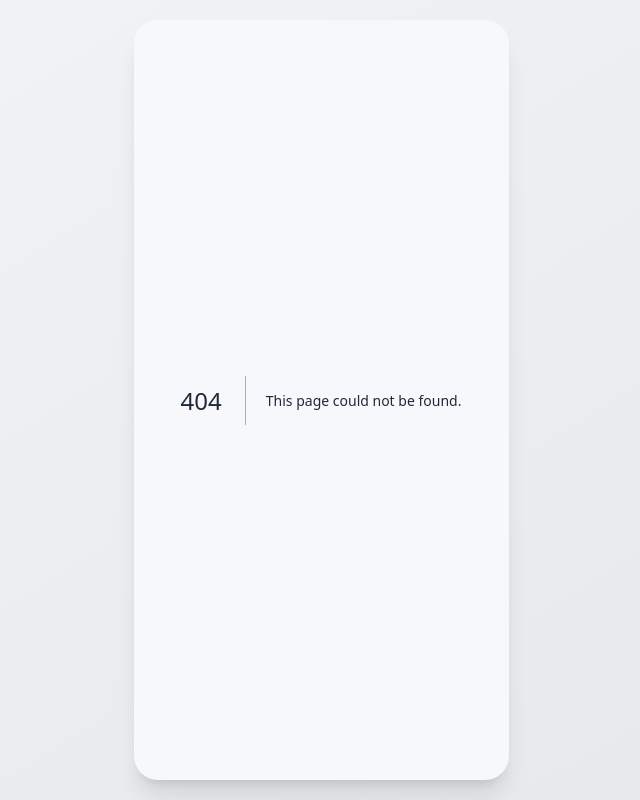
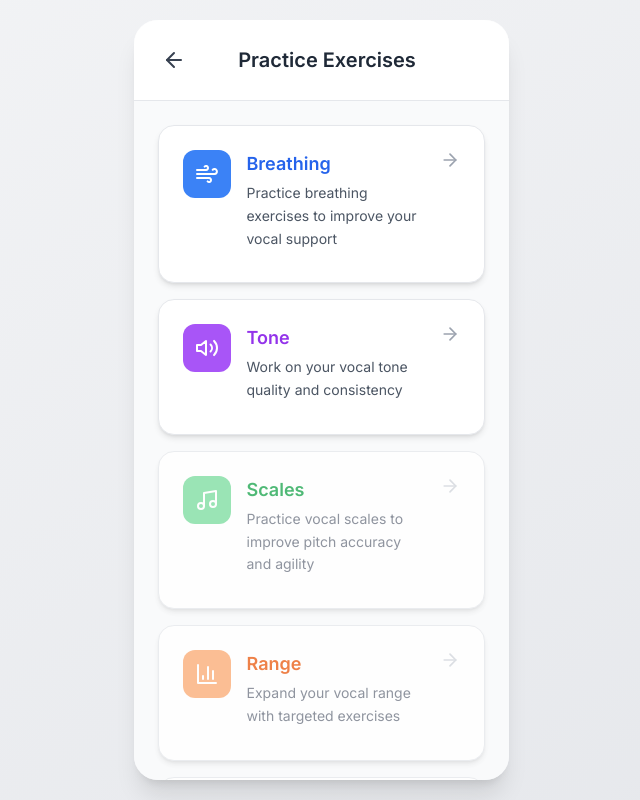
Before and after one commit to Vocal-Coach/frontend, a Next.js app: page /practice in a window 1280 px wide. Before the commit this address had no page. Shown: the whole page, without its empty margins (319-959 px from the left). Built offline with nearby package versions, Linux system fonts and the light colour scheme.

Commit message:
feat: practice Exercises publish

```diff
--- a/src/app/path-selection/page.tsx
+++ b/src/app/path-selection/page.tsx
@@ -22,15 +22,14 @@ export default function PathSelection() {
             />
           </Link>
 
+          <Link href="/practice" className="block">
             <Card
               title="Practice Exercises"
               description="Access targeted exercises to improve your vocal skills."
               icon={<BarChartBig className="text-purple-600" />}
               accentColorClass="text-purple-600"
-            onClick={() =>
-              alert("This feature will be available in a future update.")
-            }
             />
+          </Link>
 
           <Link href="/learn" className="block">
             <Card
--- /dev/null
+++ b/src/app/practice/page.tsx
@@ -0,0 +1,167 @@
+"use client";
+
+import Link from "next/link";
+import {
+  ArrowLeft,
+  Wind,
+  Volume2,
+  Music,
+  BarChart3,
+  MessageSquare,
+} from "lucide-react";
+
+export default function PracticePage() {
+  const practiceTypes = [
+    {
+      id: "breathing",
+      title: "Breathing",
+      description: "Practice breathing exercises to improve your vocal support",
+      icon: Wind,
+      color: "bg-blue-500",
+      accentColor: "text-blue-600",
+      available: true,
+    },
+    {
+      id: "tone",
+      title: "Tone",
+      description: "Work on your vocal tone quality and consistency",
+      icon: Volume2,
+      color: "bg-purple-500",
+      accentColor: "text-purple-600",
+      available: true,
+    },
+    {
+      id: "scales",
+      title: "Scales",
+      description:
+        "Practice vocal scales to improve pitch accuracy and agility",
+      icon: Music,
+      color: "bg-green-500",
+      accentColor: "text-green-600",
+      available: false,
+    },
+    {
+      id: "range",
+      title: "Range",
+      description: "Expand your vocal range with targeted exercises",
+      icon: BarChart3,
+      color: "bg-orange-500",
+      accentColor: "text-orange-600",
+      available: false,
+    },
+    {
+      id: "articulation",
+      title: "Articulation",
+      description: "Improve clarity and precision in your vocal delivery",
+      icon: MessageSquare,
+      color: "bg-pink-500",
+      accentColor: "text-pink-600",
+      available: false,
+    },
+  ];
+
+  const handleUnavailableClick = () => {
+    alert("This feature will be available in a future update.");
+  };
+
+  return (
+    <div className="min-h-screen flex flex-col bg-gray-50">
+      {/* Header */}
+      <div className="flex items-center p-5 bg-white border-b border-gray-200 sticky top-0 z-10">
+        <Link href="/path-selection">
+          <button className="p-2 rounded-full hover:bg-gray-100 mr-3 transition-colors">
+            <ArrowLeft className="text-gray-700 h-6 w-6" />
+          </button>
+        </Link>
+        <h2 className="text-xl font-semibold text-gray-800 flex-grow text-center">
+          Practice Exercises
+        </h2>
+        <div className="w-10"></div>
+      </div>
+
+      {/* Content */}
+      <div className="flex-grow overflow-y-auto px-6 py-6">
+        <div className="max-w-2xl mx-auto space-y-6">
+          {/* Practice Cards */}
+          <div className="space-y-4">
+            {practiceTypes.map((practice) => {
+              const IconComponent = practice.icon;
+
+              if (practice.available) {
+                return (
+                  <Link
+                    href={`/practice/${practice.id}`}
+                    key={practice.id}
+                    className="block"
+                  >
+                    <div className="bg-white p-6 rounded-2xl shadow-md hover:shadow-lg transition-all duration-200 cursor-pointer border border-gray-200">
+                      <div className="flex items-start space-x-4">
+                        {/* Icon */}
+                        <div
+                          className={`${practice.color} p-3 rounded-xl flex-shrink-0`}
+                        >
+                          <IconComponent className="h-6 w-6 text-white" />
+                        </div>
+
+                        {/* Content */}
+                        <div className="flex-grow min-w-0">
+                          <h3
+                            className={`text-lg font-semibold ${practice.accentColor} mb-1`}
+                          >
+                            {practice.title}
+                          </h3>
+                          <p className="text-gray-600 text-sm mb-2 leading-relaxed">
+                            {practice.description}
+                          </p>
+                        </div>
+
+                        {/* Arrow */}
+                        <div className="flex-shrink-0">
+                          <ArrowLeft className="h-5 w-5 text-gray-400 rotate-180" />
+                        </div>
+                      </div>
+                    </div>
+                  </Link>
+                );
+              } else {
+                return (
+                  <div
+                    key={practice.id}
+                    onClick={handleUnavailableClick}
+                    className="bg-white p-6 rounded-2xl shadow-md hover:shadow-lg transition-all duration-200 cursor-pointer border border-gray-200 opacity-75"
+                  >
+                    <div className="flex items-start space-x-4">
+                      {/* Icon */}
+                      <div
+                        className={`${practice.color} p-3 rounded-xl flex-shrink-0 opacity-60`}
+                      >
+                        <IconComponent className="h-6 w-6 text-white" />
+                      </div>
+
+                      {/* Content */}
+                      <div className="flex-grow min-w-0">
+                        <h3
+                          className={`text-lg font-semibold ${practice.accentColor} mb-1`}
+                        >
+                          {practice.title}
+                        </h3>
+                        <p className="text-gray-500 text-sm mb-2 leading-relaxed">
+                          {practice.description}
+                        </p>
+                      </div>
+
+                      {/* Arrow */}
+                      <div className="flex-shrink-0">
+                        <ArrowLeft className="h-5 w-5 text-gray-300 rotate-180" />
+                      </div>
+                    </div>
+                  </div>
+                );
+              }
+            })}
+          </div>
+        </div>
+      </div>
+    </div>
+  );
+}
```
Lines whose indentation alone changed are shown as unchanged.
